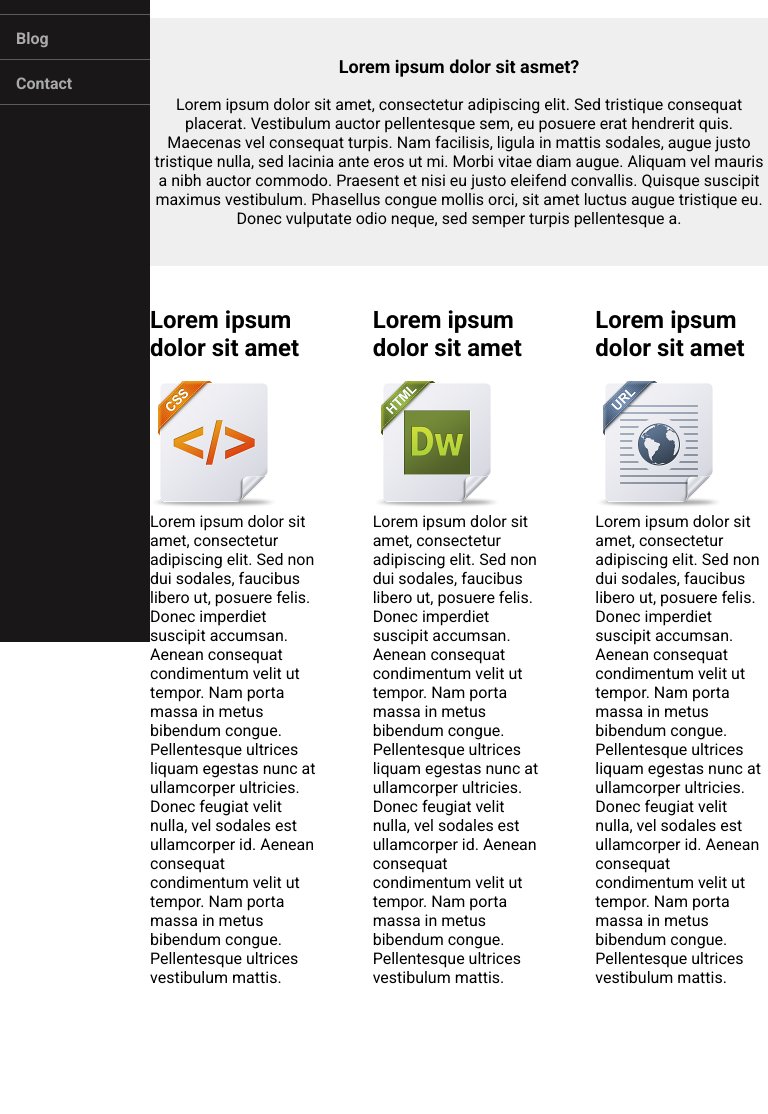
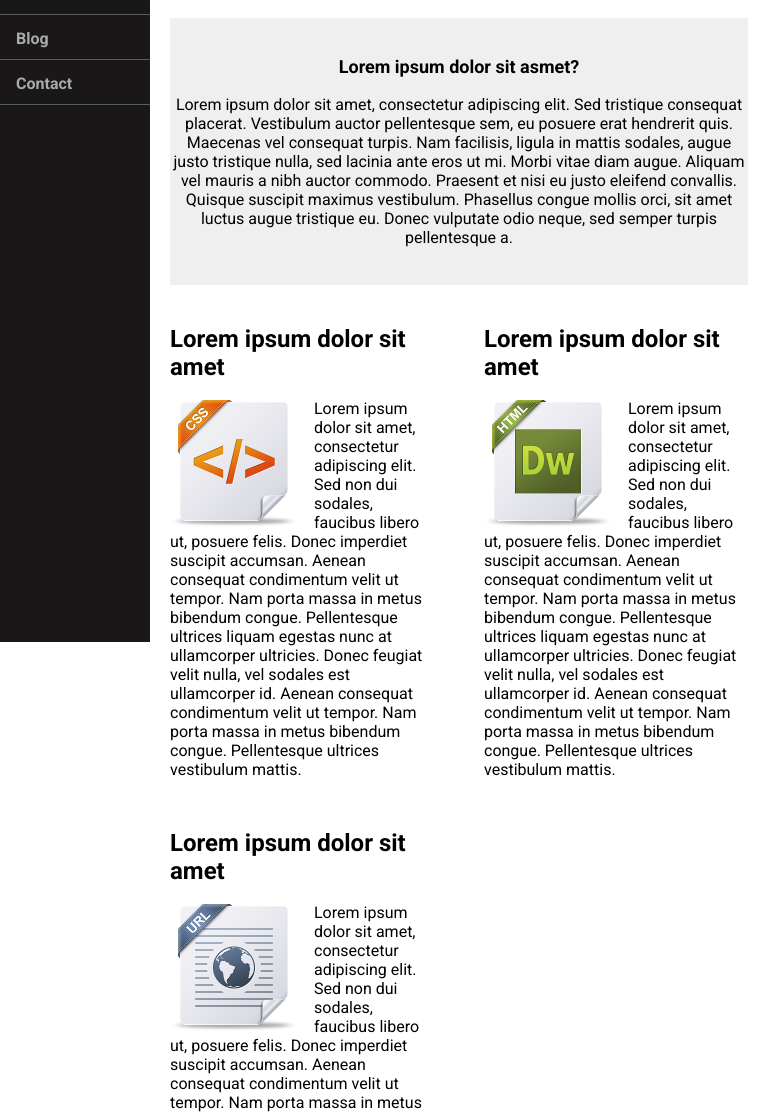
Before and after one commit to gittint/ncc-test, a plain HTML site: page index.html in a window 768 px wide. Shown: the part 158-1272 px from the top of the page. Drawn offline with nearby package versions, Linux system fonts and the light colour scheme.

Commit message:
second commit

```diff
--- a/assets/css/mobile.css
+++ b/assets/css/mobile.css
@@ -26,7 +26,6 @@
         display: none;
         cursor: pointer;
         font-size: 25px;
-        padding: 10px;
     }
 
     .open{
--- a/assets/css/tablet.css
+++ b/assets/css/tablet.css
@@ -1,3 +1,10 @@
 @media (min-width:740px) and (max-width:1024px){
+    .body{
+        padding: 0px 20px 0px 170px;
+    }
+
+    .body__item{
+        width: calc((100% - (50px)) / 2);
+    }
 
 }
```
